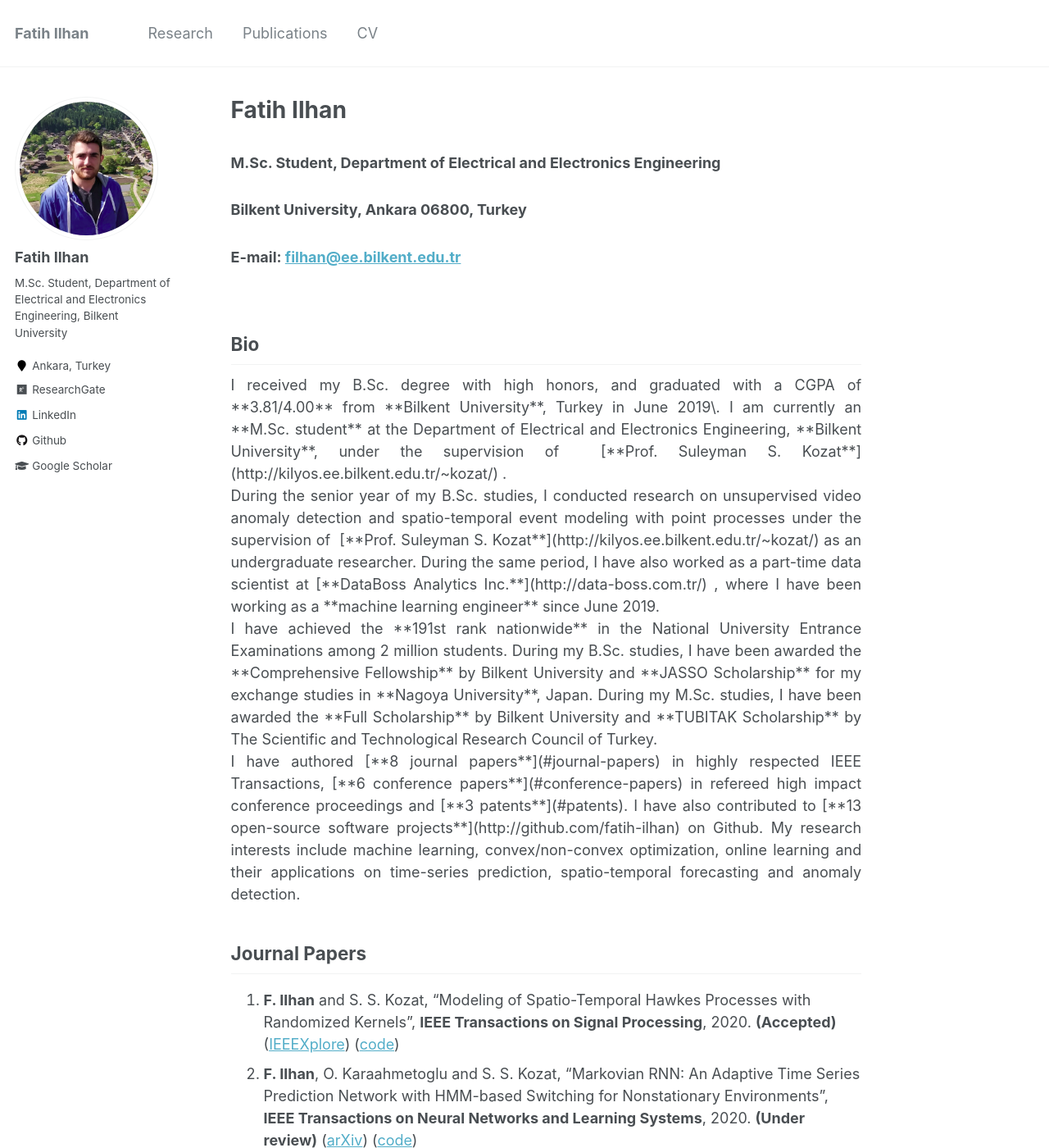
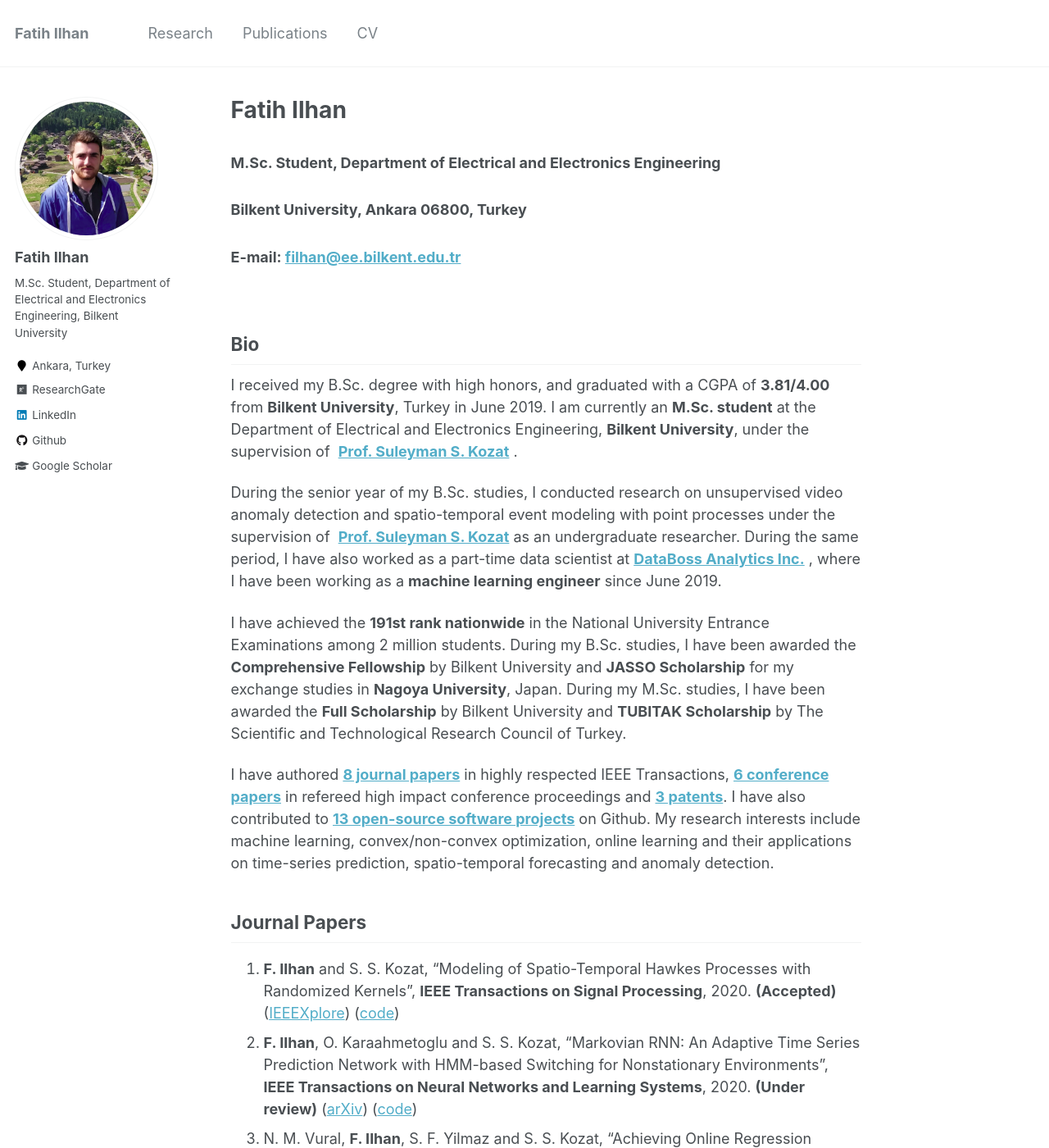
Before and after one commit to fatih-ilhan/fatih-ilhan.github.io, a Jekyll site: the page built from _pages/about.md, in a window 1280 px wide and 1400 px high. Shown: the whole window at 82% size. Built offline with Jekyll 4.4.1, drawn with Linux system fonts in a browser that asks for light colours.

Commit message:
update publications

```diff
--- a/_pages/about.md
+++ b/_pages/about.md
@@ -19,21 +19,14 @@ redirect_from:
 
 ## Bio
 
-<div style="text-align: justify">
 I received my B.Sc. degree with high honors, and graduated with a CGPA of **3.81/4.00** from **Bilkent University**, Turkey in June 2019\. I am currently an **M.Sc. student** at the Department of Electrical and Electronics Engineering, **Bilkent University**, under the supervision of  [**Prof. Suleyman S. Kozat**](http://kilyos.ee.bilkent.edu.tr/~kozat/) .
-</div>
 
-<div style="text-align: justify">
 During the senior year of my B.Sc. studies, I conducted research on unsupervised video anomaly detection and spatio-temporal event modeling with point processes under the supervision of  [**Prof. Suleyman S. Kozat**](http://kilyos.ee.bilkent.edu.tr/~kozat/) as an undergraduate researcher. During the same period, I have also worked as a part-time data scientist at [**DataBoss Analytics Inc.**](http://data-boss.com.tr/) , where I have been working as a **machine learning engineer** since June 2019.
-</div>
 
-<div style="text-align: justify">
 I have achieved the **191st rank nationwide** in the National University Entrance Examinations among 2 million students. During my B.Sc. studies, I have been awarded the **Comprehensive Fellowship** by Bilkent University and **JASSO Scholarship** for my exchange studies in **Nagoya University**, Japan. During my M.Sc. studies, I have been awarded the **Full Scholarship** by Bilkent University and **TUBITAK Scholarship** by The Scientific and Technological Research Council of Turkey.
-</div>
 
-<div style="text-align: justify">
 I have authored [**8 journal papers**](#journal-papers) in highly respected IEEE Transactions, [**6 conference papers**](#conference-papers) in refereed high impact conference proceedings and [**3 patents**](#patents). I have also contributed to [**13 open-source software projects**](http://github.com/fatih-ilhan) on Github. My research interests include machine learning, convex/non-convex optimization, online learning and their applications on time-series prediction, spatio-temporal forecasting and anomaly detection.
-</div>
+
 
 ## Journal Papers
 
```
